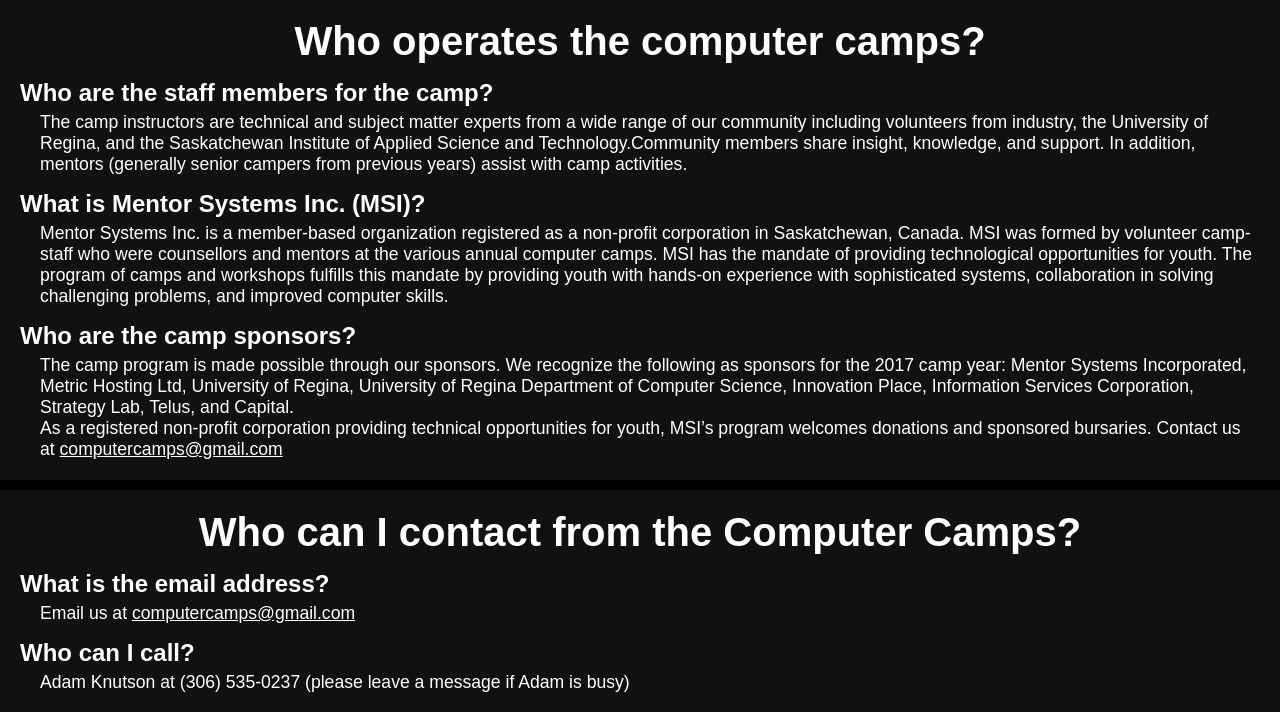
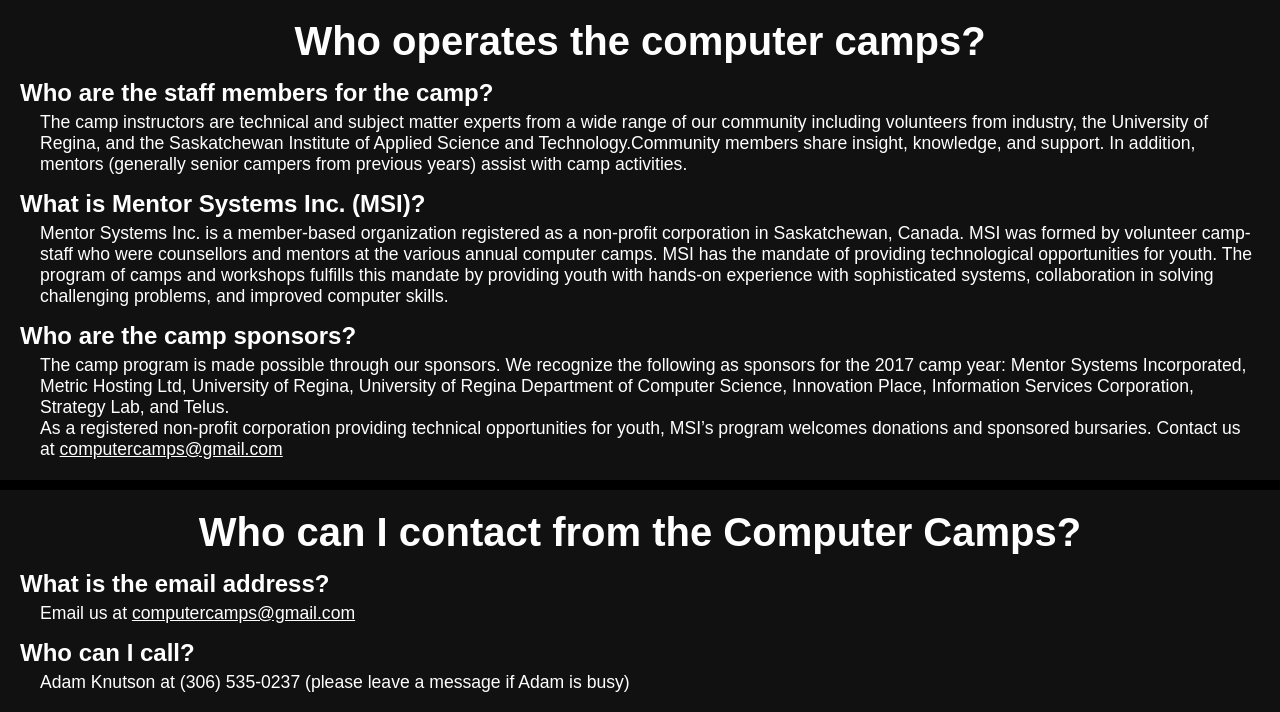
Before and after one commit to AndrewJMD/Website, a PHP site: page /faq in a window 1280 px wide. Shown: the part 2391-3103 px from the top of the page. Run offline with PHP 8.4, Linux system fonts and the light colour scheme; data that the repository does not hold is empty; style sheets or scripts are compiled from the project's sources; some libraries are stand-ins or nearby versions.

Commit message:
remove capital

```diff
--- a/www/faq.php
+++ b/www/faq.php
@@ -108,7 +108,7 @@ include('includes/header.php');
   <h3>What is Mentor Systems Inc. (MSI)?</h3>
   <p class="indent">Mentor Systems Inc. is a member-based organization registered as a non-profit corporation in Saskatchewan, Canada. MSI was formed by volunteer camp-staff who were counsellors and mentors at the various annual computer camps. MSI has the mandate of providing technological opportunities for youth. The program of camps and workshops fulfills this mandate by providing youth with hands-on experience with sophisticated systems, collaboration in solving challenging problems, and improved computer skills.</p>
   <h3>Who are the camp sponsors?</h3>
-  <p class="indent">The camp program is made possible through our sponsors. We recognize the following as sponsors for the 2017 camp year: Mentor Systems Incorporated, Metric Hosting Ltd, University of Regina, University of Regina Department of Computer Science, Innovation Place, Information Services Corporation, Strategy Lab, Telus, and Capital.</p>
+  <p class="indent">The camp program is made possible through our sponsors. We recognize the following as sponsors for the 2017 camp year: Mentor Systems Incorporated, Metric Hosting Ltd, University of Regina, University of Regina Department of Computer Science, Innovation Place, Information Services Corporation, Strategy Lab, and Telus.</p>
   <p class="indent">As a registered non-profit corporation providing technical opportunities for youth, MSI’s program welcomes donations and sponsored bursaries. Contact us at <a href="mailto:computercamps@gmail.com">computercamps@gmail.com</a></p>
 </section>
 <section class="faq-section">
--- a/www/js/footerSlideshow.js
+++ b/www/js/footerSlideshow.js
@@ -21,11 +21,6 @@ var footerSlideshow = new Vue({
         src: "innovationplacelogo.png",
         link: "http://innovationplace.com/",
         name: "Innovation Place"
-      },
-      {
-        src: "capital.png",
-        link: "http://capitalautomall.ca/",
-        name: "Capital"
       },
       {
         src: "uofrlogo.png",
```
Also changed, not shown: www/img/sponsors/capital.png (deleted).
